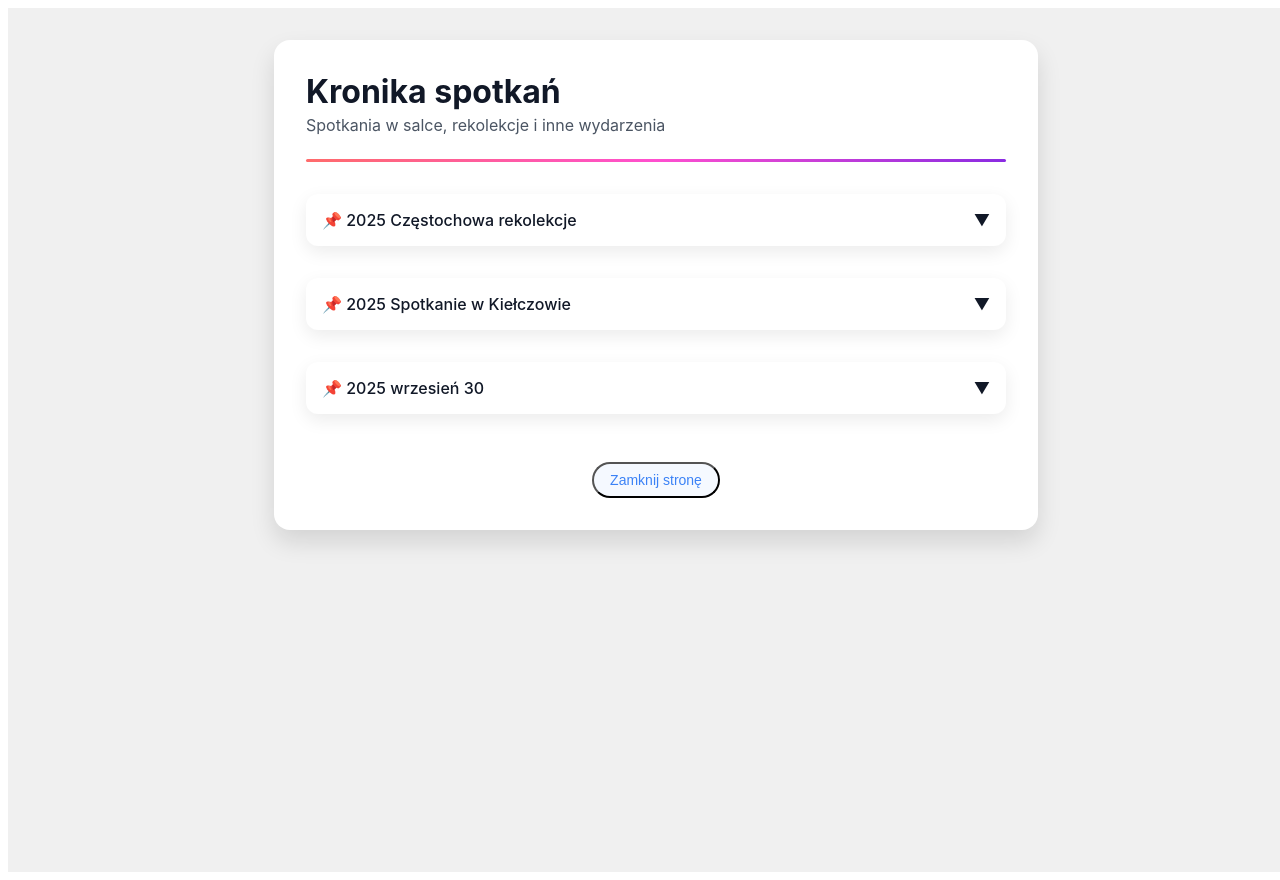
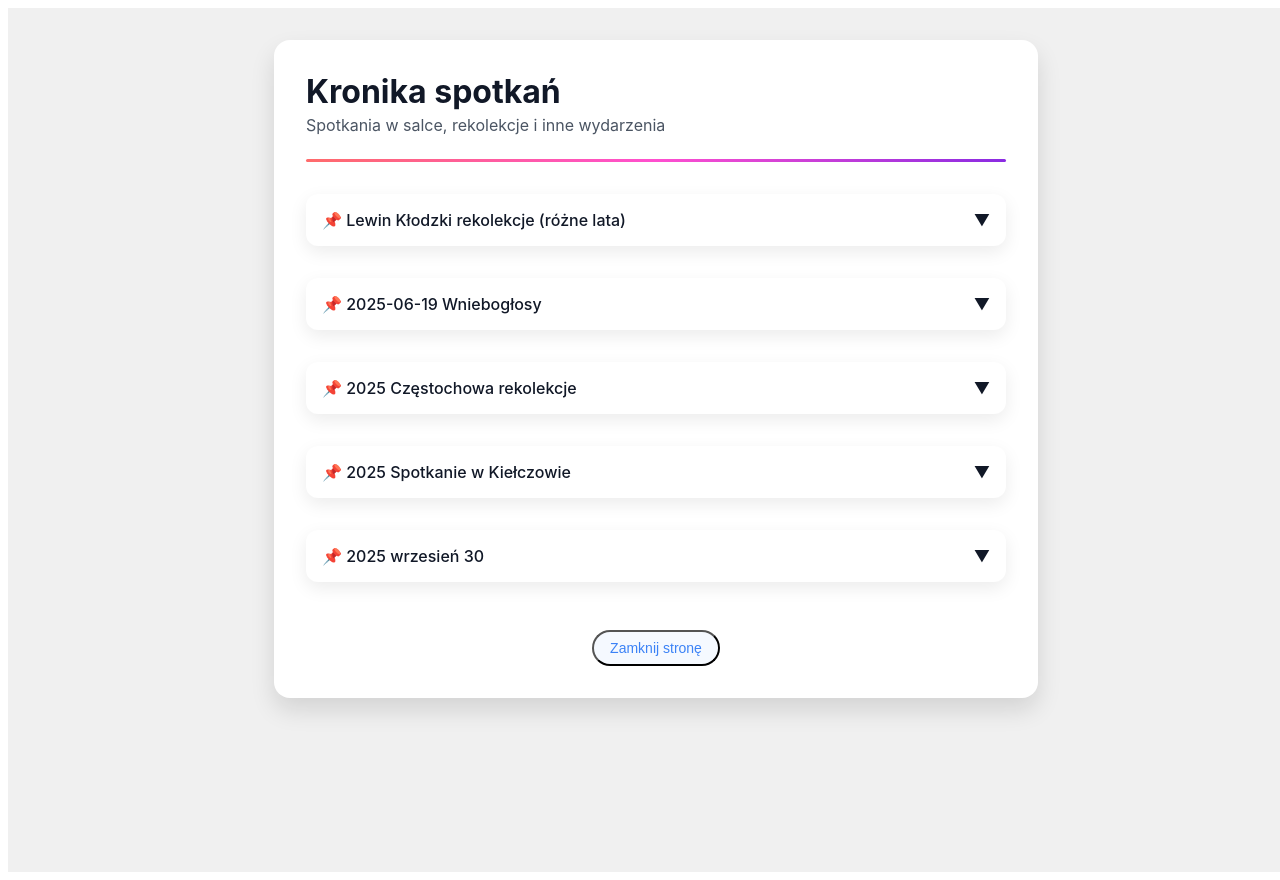
Before and after one commit to eobara-krk/kronika, an Angular app: page / in a window 1280 px wide. Shown: the top 880 px of the page. Built offline with nearby package versions, Linux system fonts and the light colour scheme.

Commit message:
kolejne linki

```diff
--- a/src/app/app.component.ts
+++ b/src/app/app.component.ts
@@ -11,6 +11,38 @@ import { RouterModule } from '@angular/router';
 })
 export class AppComponent {
   items = [
+
+ {
+      title: 'Lewin Kłodzki rekolekcje (różne lata)',
+      show: false,
+      links: [
+        { name: 'Film 1', url:'https://drive.google.com/file/d/1dljUMxwhUrTb6Lf3_0UkFojdKVJB5nnC/view?usp=sharing'},
+        { name: 'Album zdjęć', url: 'https://drive.google.com/file/d/1dljUMxwhUrTb6Lf3_0UkFojdKVJB5nnC/view?usp=sharing' }
+      ]
+    },
+
+    {
+      title: '2025-06-19 Wniebogłosy',
+      show: false,
+      links: [
+        { name: 'Film 1', url:'https://drive.google.com/file/d/1RD5D9Op3MbeZHNNukB8idsmLiLOQyHix/view?usp=sharing'},
+        { name: 'Film 2', url:'https://drive.google.com/file/d/12ed5-y2IB609eF10kC8QIikIneaFKm5D/view?usp=sharing'},
+        { name: 'Film 3', url:'https://drive.google.com/file/d/1IQ1DxYKIxOnSPBYAcoLFEO3dtcW293oY/view?usp=sharing'},
+        { name: 'Film 4', url:'https://drive.google.com/file/d/10FB2rRfoxmlgvjLADFm4vkBMjNDWb_N1/view?usp=sharing'},
+        { name: 'Film 5', url:'https://drive.google.com/file/d/1oOK9a4pgeOTyLqM52PQ-rDM3AfblLkKK/view?usp=sharing'},
+        { name: 'Film 6', url:'https://drive.google.com/file/d/1wsr0UBsdG0uAOJfKUsBw-EcO_1CbnsmK/view?usp=sharing'},
+        { name: 'Film 7', url:'https://drive.google.com/file/d/1V7768UmItqDbk0GujosgnNTc8uFXKyAS/view?usp=sharing'},
+        { name: 'Film 8', url:'https://drive.google.com/file/d/1be5iGHRCsVLNFHg5qcM_LwPbdP6cjrhK/view?usp=sharing'},
+        { name: 'Film 9', url:'https://drive.google.com/file/d/12L3wt-3LuQgqtUdFvPGowG5zPhnsLH-4/view?usp=sharing'},
+        { name: 'Film 10', url:'https://drive.google.com/file/d/1va4-sahc3p81-V2xyXQellN2aiwYFS-S/view?usp=sharing'},
+        { name: 'Film 11', url:'https://drive.google.com/file/d/1NMS7qxHVu4U9EtsHspy9p5keuDP_uWil/view?usp=sharing'},
+        { name: 'Film 12', url:'https://drive.google.com/file/d/16duXGjCWEiCZLbQplpYEuo_rqLaEH1zh/view?usp=sharing'},
+        { name: 'Film 13', url:'https://drive.google.com/file/d/18326TYDRwaPQcHhV_CT3HNk_GJNtJuW9/view?usp=sharing'},
+        { name: 'Film 14', url:'https://drive.google.com/file/d/1IrKI5GpZjpktCh9FExkN2TF83WRNaY4O/view?usp=sharing'},
+        { name: 'Film 15', url:'https://drive.google.com/file/d/1U4l6CEO-K8Uj4LhM3n83tLIaG40ZoQGz/view?usp=sharing'},
+        { name: 'Album zdjęć', url: 'https://photos.app.goo.gl/mS69ooJixbNriKseA' }
+      ]
+    },
     {
       title: '2025 Częstochowa rekolekcje',
       show: false,
```
